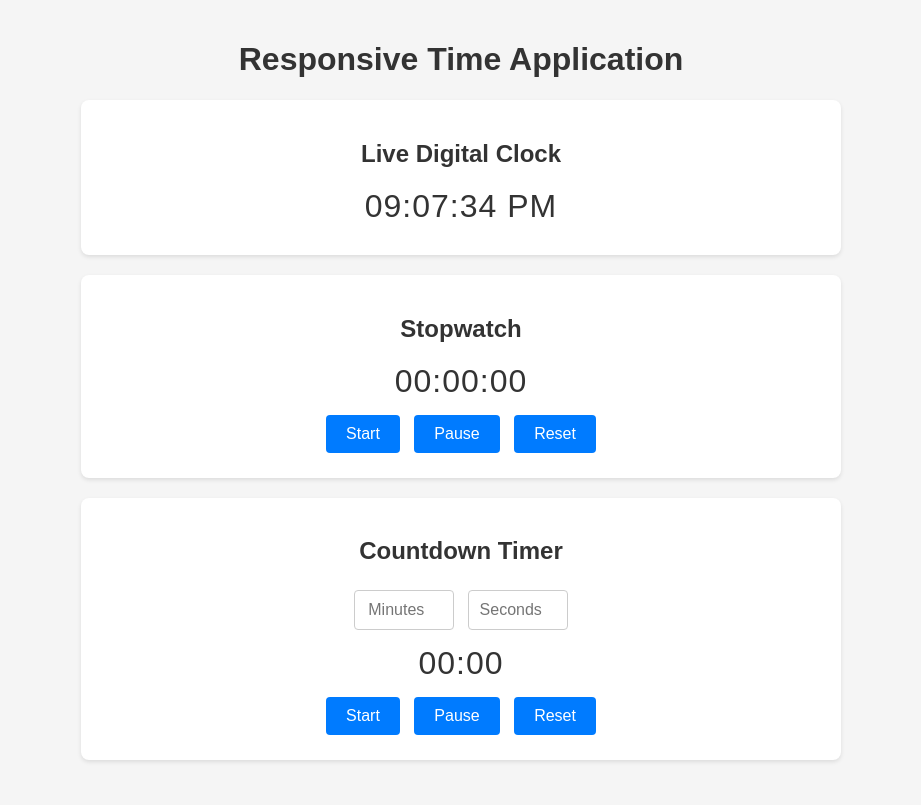
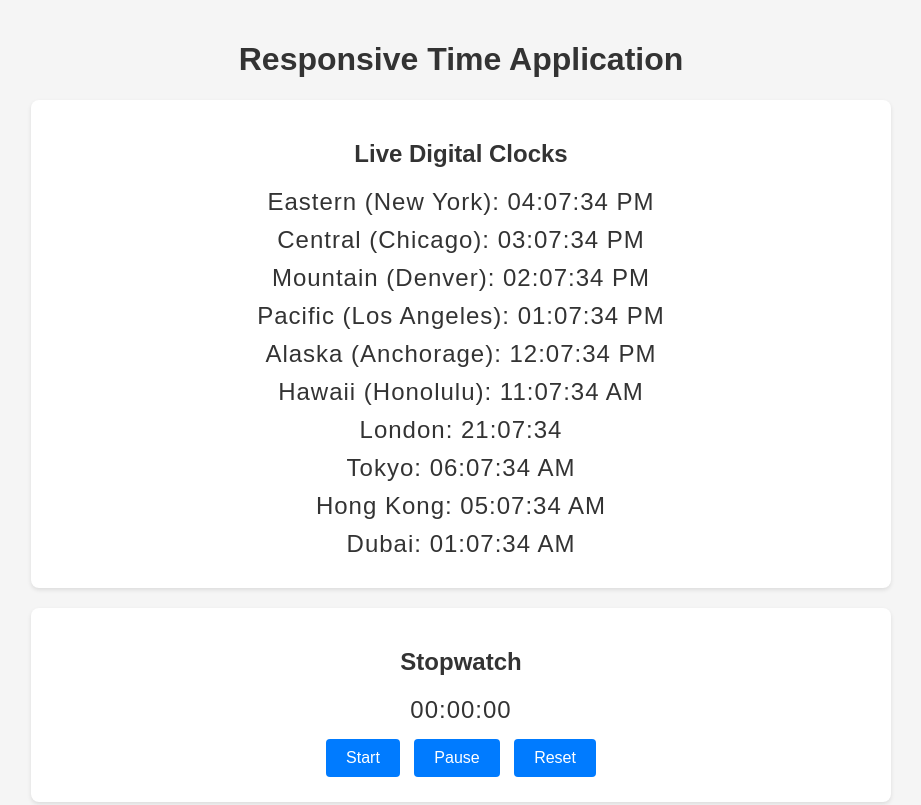
Before and after one commit to nate2435/my-timer-app, a plain HTML site: page index.html in a window 1280 px wide. Shown: the top 805 px of the page, without its empty margins (179-1100 px from the left). Drawn offline with Linux system fonts and the light colour scheme.

Commit message:
Update index.html

```diff
--- a/index.html
+++ b/index.html
@@ -16,7 +16,7 @@
       color: #333;
     }
     .container {
-      max-width: 800px;
+      max-width: 900px;
       margin: 0 auto;
       padding: 20px;
     }
@@ -32,10 +32,10 @@
       box-shadow: 0 2px 4px rgba(0, 0, 0, 0.1);
     }
     /* Display Styles */
-    #digitalClock,
+    .clock-display,
     #stopwatchDisplay,
     #countdownDisplay {
-      font-size: 2em;
+      font-size: 1.5em;
       text-align: center;
       margin: 10px 0;
       letter-spacing: 1px;
@@ -74,10 +74,10 @@
     }
     /* Responsive adjustments */
     @media (max-width: 600px) {
-      #digitalClock,
+      .clock-display,
       #stopwatchDisplay,
       #countdownDisplay {
-        font-size: 1.5em;
+        font-size: 1.2em;
       }
       button {
         font-size: 0.9em;
@@ -94,10 +94,21 @@
   <div class="container">
     <h1>Responsive Time Application</h1>
 
-    <!-- Live Digital Clock Section -->
+    <!-- Live Digital Clocks Section -->
     <div class="section clock-section">
-      <h2>Live Digital Clock</h2>
-      <div id="digitalClock">00:00:00 AM</div>
+      <h2>Live Digital Clocks</h2>
+      <!-- U.S. Time Zones -->
+      <div id="easternClock" class="clock-display">Eastern (New York): 00:00:00 AM</div>
+      <div id="centralClock" class="clock-display">Central (Chicago): 00:00:00 AM</div>
+      <div id="mountainClock" class="clock-display">Mountain (Denver): 00:00:00 AM</div>
+      <div id="pacificClock" class="clock-display">Pacific (Los Angeles): 00:00:00 AM</div>
+      <div id="alaskaClock" class="clock-display">Alaska (Anchorage): 00:00:00 AM</div>
+      <div id="hawaiiClock" class="clock-display">Hawaii (Honolulu): 00:00:00 AM</div>
+      <!-- International Time Zones -->
+      <div id="londonClock" class="clock-display">London: 00:00:00</div>
+      <div id="tokyoClock" class="clock-display">Tokyo: 00:00:00 AM</div>
+      <div id="hongkongClock" class="clock-display">Hong Kong: 00:00:00 AM</div>
+      <div id="dubaiClock" class="clock-display">Dubai: 00:00:00 AM</div>
     </div>
 
     <!-- Stopwatch Section -->
@@ -129,27 +140,116 @@
 
   <script>
     /* ================================
-       Live Digital Clock Functionality
+       Live Digital Clocks Functionality
        ================================ */
-    function updateDigitalClock() {
+    function updateClocks() {
       const now = new Date();
-      let hours = now.getHours();
-      const minutes = now.getMinutes();
-      const seconds = now.getSeconds();
-      // Determine AM or PM
-      const ampm = hours >= 12 ? "PM" : "AM";
-      // Convert to 12-hour format
-      hours = hours % 12;
-      hours = hours ? hours : 12;
-      // Pad with zeros for consistency
-      const hStr = hours < 10 ? "0" + hours : hours;
-      const mStr = minutes < 10 ? "0" + minutes : minutes;
-      const sStr = seconds < 10 ? "0" + seconds : seconds;
-      document.getElementById("digitalClock").innerText = `${hStr}:${mStr}:${sStr} ${ampm}`;
+
+      // USA Time Zones
+      document.getElementById("easternClock").innerText =
+        "Eastern (New York): " +
+        now.toLocaleTimeString("en-US", {
+          hour: "2-digit",
+          minute: "2-digit",
+          second: "2-digit",
+          hour12: true,
+          timeZone: "America/New_York"
+        });
+
+      document.getElementById("centralClock").innerText =
+        "Central (Chicago): " +
+        now.toLocaleTimeString("en-US", {
+          hour: "2-digit",
+          minute: "2-digit",
+          second: "2-digit",
+          hour12: true,
+          timeZone: "America/Chicago"
+        });
+
+      document.getElementById("mountainClock").innerText =
+        "Mountain (Denver): " +
+        now.toLocaleTimeString("en-US", {
+          hour: "2-digit",
+          minute: "2-digit",
+          second: "2-digit",
+          hour12: true,
+          timeZone: "America/Denver"
+        });
+
+      document.getElementById("pacificClock").innerText =
+        "Pacific (Los Angeles): " +
+        now.toLocaleTimeString("en-US", {
+          hour: "2-digit",
+          minute: "2-digit",
+          second: "2-digit",
+          hour12: true,
+          timeZone: "America/Los_Angeles"
+        });
+
+      document.getElementById("alaskaClock").innerText =
+        "Alaska (Anchorage): " +
+        now.toLocaleTimeString("en-US", {
+          hour: "2-digit",
+          minute: "2-digit",
+          second: "2-digit",
+          hour12: true,
+          timeZone: "America/Anchorage"
+        });
+
+      document.getElementById("hawaiiClock").innerText =
+        "Hawaii (Honolulu): " +
+        now.toLocaleTimeString("en-US", {
+          hour: "2-digit",
+          minute: "2-digit",
+          second: "2-digit",
+          hour12: true,
+          timeZone: "Pacific/Honolulu"
+        });
+
+      // International Time Zones
+      document.getElementById("londonClock").innerText =
+        "London: " +
+        now.toLocaleTimeString("en-GB", {
+          hour: "2-digit",
+          minute: "2-digit",
+          second: "2-digit",
+          hour12: false,
+          timeZone: "Europe/London"
+        });
+
+      document.getElementById("tokyoClock").innerText =
+        "Tokyo: " +
+        now.toLocaleTimeString("en-US", {
+          hour: "2-digit",
+          minute: "2-digit",
+          second: "2-digit",
+          hour12: true,
+          timeZone: "Asia/Tokyo"
+        });
+
+      document.getElementById("hongkongClock").innerText =
+        "Hong Kong: " +
+        now.toLocaleTimeString("en-US", {
+          hour: "2-digit",
+          minute: "2-digit",
+          second: "2-digit",
+          hour12: true,
+          timeZone: "Asia/Hong_Kong"
+        });
+
+      document.getElementById("dubaiClock").innerText =
+        "Dubai: " +
+        now.toLocaleTimeString("en-US", {
+          hour: "2-digit",
+          minute: "2-digit",
+          second: "2-digit",
+          hour12: true,
+          timeZone: "Asia/Dubai"
+        });
     }
-    // Update clock immediately and then every second
-    updateDigitalClock();
-    setInterval(updateDigitalClock, 1000);
+    // Update clocks immediately and then every second
+    updateClocks();
+    setInterval(updateClocks, 1000);
 
     /* ================================
        Stopwatch Functionality
@@ -164,16 +264,15 @@
       const elapsedTime = Date.now() - stopwatchStartTime + stopwatchElapsed;
       const minutes = Math.floor(elapsedTime / 60000);
       const seconds = Math.floor((elapsedTime % 60000) / 1000);
-      // Display hundredths of a second (10 ms increments)
+      // Hundredths of a second
       const milliseconds = Math.floor((elapsedTime % 1000) / 10);
-      // Pad values with zeros for a consistent display
+      // Format values with leading zeros
       const mStr = minutes < 10 ? "0" + minutes : minutes;
       const sStr = seconds < 10 ? "0" + seconds : seconds;
       const msStr = milliseconds < 10 ? "0" + milliseconds : milliseconds;
       document.getElementById("stopwatchDisplay").innerText = `${mStr}:${sStr}:${msStr}`;
     }
 
-    // Start Stopwatch
     document.getElementById("startStopwatch").addEventListener("click", function () {
       if (!stopwatchRunning) {
         stopwatchStartTime = Date.now();
@@ -182,7 +281,6 @@
       }
     });
 
-    // Pause Stopwatch
     document.getElementById("pauseStopwatch").addEventListener("click", function () {
       if (stopwatchRunning) {
         clearInterval(stopwatchInterval);
@@ -191,7 +289,6 @@
       }
     });
 
-    // Reset Stopwatch
     document.getElementById("resetStopwatch").addEventListener("click", function () {
       clearInterval(stopwatchInterval);
       stopwatchStartTime = 0;
@@ -215,16 +312,13 @@
       document.getElementById("countdownDisplay").innerText = `${mStr}:${sStr}`;
     }
 
-    // Start Countdown
     document.getElementById("startCountdown").addEventListener("click", function () {
       if (!countdownRunning) {
-        // If no time is set or countdown reached 0, get values from inputs
         if (countdownTimeLeft <= 0) {
           const minutesInput = parseInt(document.getElementById("countdownMinutes").value) || 0;
           const secondsInput = parseInt(document.getElementById("countdownSeconds").value) || 0;
           countdownTimeLeft = minutesInput * 60 + secondsInput;
         }
-        // If time is zero, do nothing
         if (countdownTimeLeft <= 0) {
           return;
         }
@@ -242,7 +336,6 @@
       }
     });
 
-    // Pause Countdown
     document.getElementById("pauseCountdown").addEventListener("click", function () {
       if (countdownRunning) {
         clearInterval(countdownInterval);
@@ -250,13 +343,11 @@
       }
     });
 
-    // Reset Countdown
     document.getElementById("resetCountdown").addEventListener("click", function () {
       clearInterval(countdownInterval);
       countdownRunning = false;
       countdownTimeLeft = 0;
       document.getElementById("countdownDisplay").innerText = "00:00";
-      // Clear the input fields
       document.getElementById("countdownMinutes").value = "";
       document.getElementById("countdownSeconds").value = "";
     });
```
